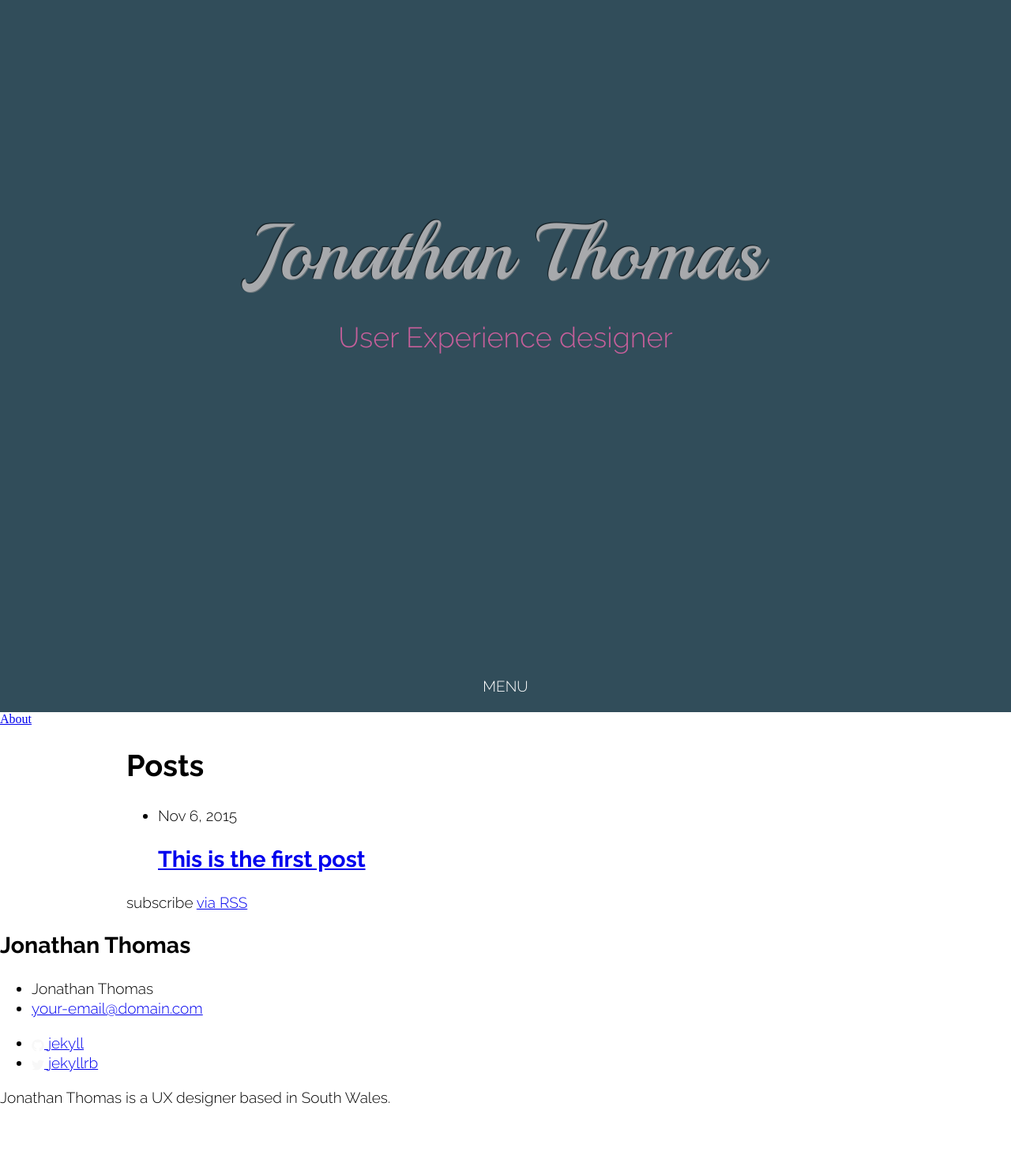
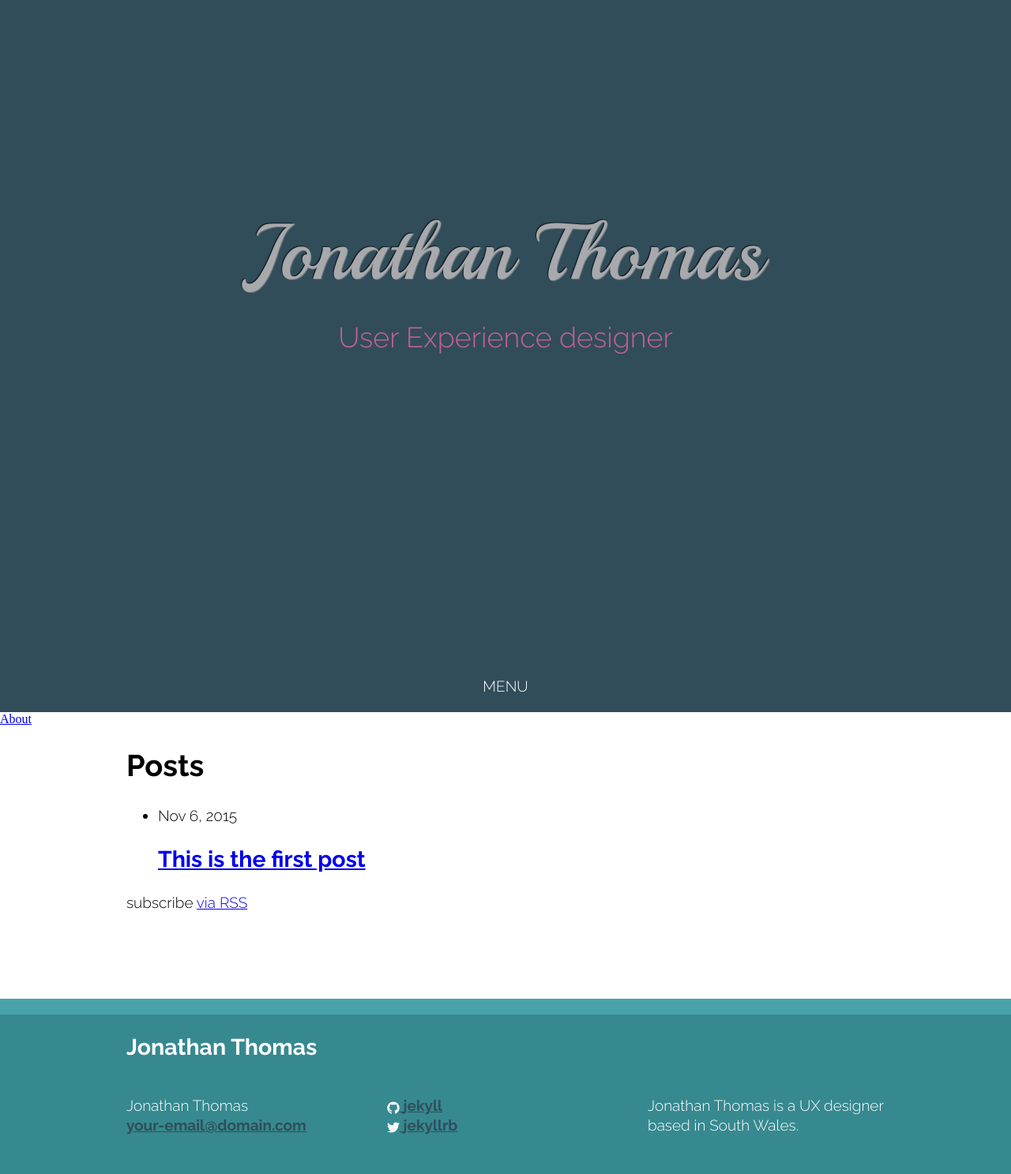
Before and after one commit to jonathanthomas83/jonathanthomas83.github.io, a Jekyll site: the page built from index.html, in a window 1280 px wide. Shown: the whole page at 79% size. Built offline with Jekyll 4.4.1, drawn with Linux system fonts in a browser that asks for light colours; before the commit the page ends 1422 px from its top, so only the background shows below that.

Commit message:
Amended footer styling

```diff
--- a/_includes/footer.html
+++ b/_includes/footer.html
@@ -1,18 +1,18 @@
 <footer class="site-footer">
 
-  <div class="wrapper">
+  <div class="content">
 
     <h2 class="footer-heading">{{ site.title }}</h2>
 
-    <div class="footer-col-wrapper">
-      <div class="footer-col footer-col-1">
+    <div class="grid-row">
+      <div class="column-third">
         <ul class="contact-list">
           <li>{{ site.title }}</li>
           <li><a href="mailto:{{ site.email }}">{{ site.email }}</a></li>
         </ul>
       </div>
 
-      <div class="footer-col footer-col-2">
+      <div class="column-third">
         <ul class="social-media-list">
           {% if site.github_username %}
           <li>
@@ -28,7 +28,7 @@
         </ul>
       </div>
 
-      <div class="footer-col footer-col-3">
+      <div class="column-third">
         <p>{{ site.description }}</p>
       </div>
     </div>
--- a/_sass/_local-colours.scss
+++ b/_sass/_local-colours.scss
@@ -14,7 +14,7 @@ $dark-pink: #C41A7A;
 /*
  Secondary colours
  */
-$light-torquoise: #49A2A9;
+$light-turquoise: #49A2A9;
 $dark-turquoise: #378990;
 $mauve: #5D2D49;
 
--- /dev/null
+++ b/_sass/_local-footer.scss
@@ -0,0 +1,19 @@
+/**
+ * Header
+ */
+footer {
+  background-color: $dark-turquoise;
+  border-top: 20px solid $light-turquoise;
+  color: $white;
+  .content {
+    padding: 0 0 $gutter 0;
+  }
+  ul {
+    list-style-type: none;
+    padding: 0;
+  }
+  a {
+    font-weight: bold;
+    color: $navy;
+  }
+}
--- a/_sass/_local-layout.scss
+++ b/_sass/_local-layout.scss
@@ -1,7 +1,10 @@
 body { margin: 0; }
 
+#page-container, footer .content {
+  @extend %site-width-container;
+}
 #page-container {
-  @extend %site-width-container;
+  padding-bottom: $gutter*3;
 }
 
 .grid-row {
--- a/css/main.scss
+++ b/css/main.scss
@@ -19,6 +19,7 @@
         "local-typography",
         "local-layout",
         "local-header",
+        "local-footer",
         "local-icon",
 
         "syntax-highlighting"
```
